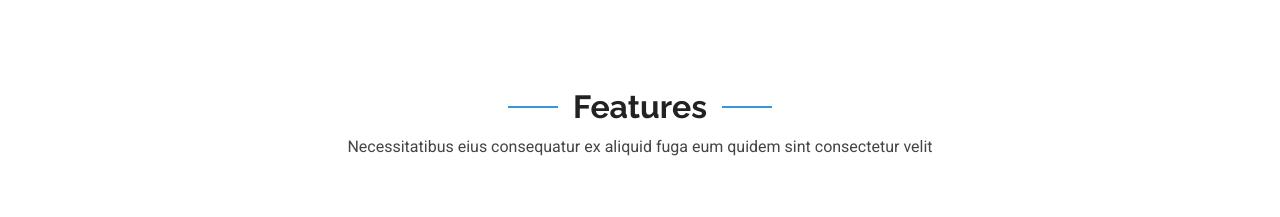
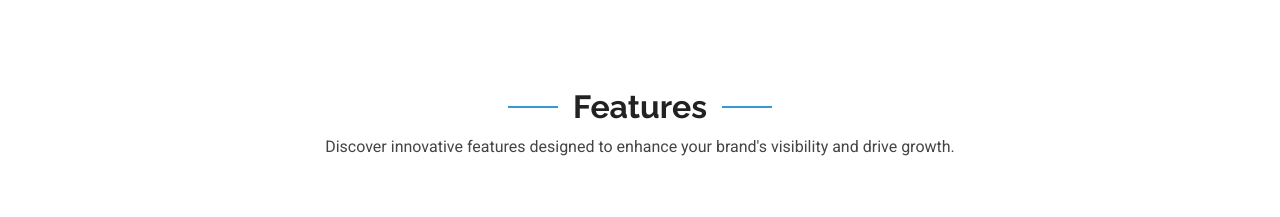
Before and after one commit to Harshdeep-codes/Grovio, a plain HTML site: page index.html in a window 1280 px wide. Shown: the part 2900-3117 px from the top of the page. Drawn offline with Linux system fonts and the light colour scheme.

Commit message:
Commit new commit

```diff
--- a/index.html
+++ b/index.html
@@ -399,7 +399,7 @@
       <!-- Section Title -->
       <div class="container section-title" data-aos="fade-up">
         <h2>Features</h2>
-        <p>Necessitatibus eius consequatur ex aliquid fuga eum quidem sint consectetur velit</p>
+        <p>Discover innovative features designed to enhance your brand's visibility and drive growth.</p>
       </div><!-- End Section Title -->
 
       <div class="container">
```
